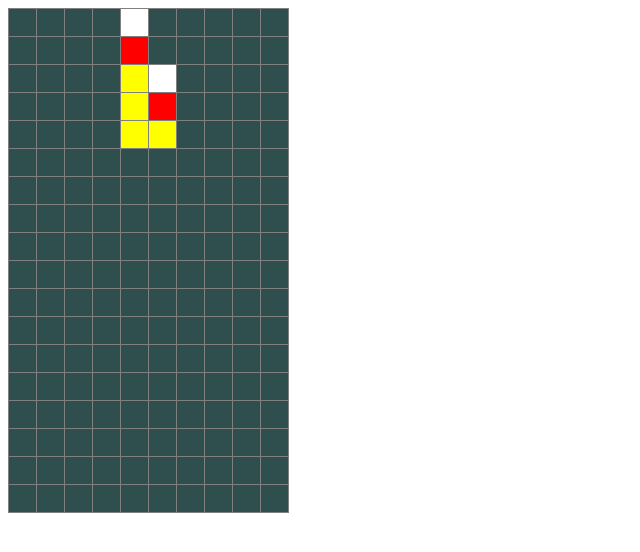
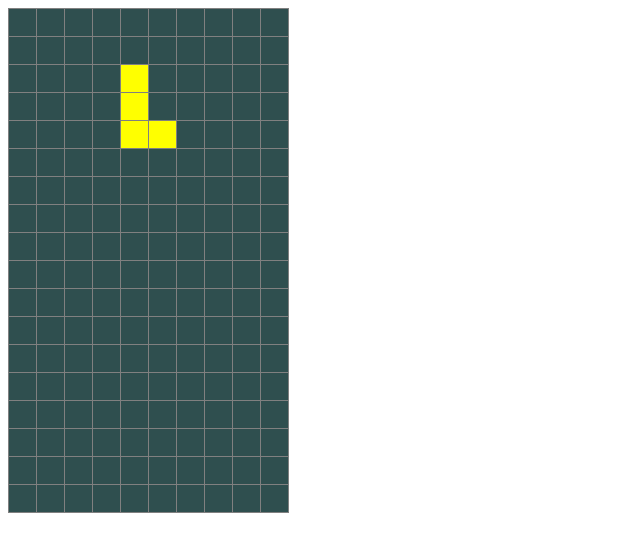
Before and after one commit to dev-jinheekim/tetris, a plain HTML site: page index.html in a window 1280 px wide. Shown: the whole page, without its empty margins (0-640 px from the left). Drawn offline with Linux system fonts and the light colour scheme.

Commit message:
블럭과 배경 레이어를 분리하여 화면에 표시
* 블럭만 움직이는 것 처럼 보이기 위하여 분리

```diff
--- a/index.html
+++ b/index.html
@@ -5,7 +5,8 @@
     <link rel="stylesheet" href="style.css">
 </head>
 <body>
-<table id="table"></table>
+<table id="block"></table>
+<table id="board"></table>
 <script src="main.js"></script>
 </body>
 </html>
--- a/main.js
+++ b/main.js
@@ -1,5 +1,5 @@
 
-var board = document.getElementById('table');
+var block = document.getElementById('block');
 var rowCount = 18;
 var colCount = 10;
 var x = 0, y = Math.round(colCount/2-1);
@@ -20,13 +20,15 @@ function createCol() {
     return document.createElement('TD');
 }
 
-function createTable() {
+function createTable(target) {
 
-    for (i = 0; i < rowCount; i++) {
+    var table = document.getElementById(target);
+
+    for (var i = 0; i < rowCount; i++) {
 
         var tr = createRow();
 
-        for (j = 0; j < colCount; j++) {
+        for (var j = 0; j < colCount; j++) {
 
             var td = createCol();
             tr.appendChild(td);
@@ -41,7 +43,7 @@ function createTable() {
 // 특정 칸의 색상을 변경
 function changeColor(row, col, color) {
 
-    var x = board.childNodes.item(row);
+    var x = block.childNodes.item(row);
     var y = x.childNodes.item(col);
     y.style.backgroundColor = color;
 
@@ -50,43 +52,45 @@ function changeColor(row, col, color) {
 // 블럭 생성
 function createBlock(block, color) {
 
-    for (i = 0; i < blockL.length; i++) {
+    for (var i = 0; i < blockL.length; i++) {
         changeColor(block[i][0], block[i][1], color);
     }
 
 }
 
 // 블럭을 1칸 아래로 이동
-function moveBlock(block, color) {
+function moveBlock(block) {
 
-    for (i = 0; i < block.length; i++) {
+    for (var i = 0; i < block.length; i++) {
 
         block[i][0] = block[i][0] + 1;
 
     }
-
-    for (i = 0; i < block.length; i++) {
-
-        changeColor(block[i][0], block[i][1], color);
-
-    }
-
 }
 
 
 
-createTable();
+createTable('board');
+createTable('block');
+
+
 createBlock(blockL, 'white');
-//document.getElementById('table').innerHTML = '';
+
 
 setTimeout(
     function(){
-        moveBlock(blockL, 'red');
+        document.getElementById('block').innerHTML = '';
+        createTable('block');
+        moveBlock(blockL);
+        createBlock(blockL, 'red');
     }, 1000
 );
 
 setTimeout(
     function(){
-        moveBlock(blockL, 'yellow');
+        document.getElementById('block').innerHTML = '';
+        createTable('block');
+        moveBlock(blockL);
+        createBlock(blockL, 'yellow');
     }, 2000
 );
--- a/style.css
+++ b/style.css
@@ -1,13 +1,17 @@
-#table {
+table {
    border-collapse: collapse;
    background-color: darkslategray;
 }
 
-#table tr, td {
+table tr, td {
     border: 1px solid gray;
 }
 
-#table td {
+table td {
     width: 25px;
     height: 25px;
 }
+
+#block {
+    position: absolute;
+}
```
